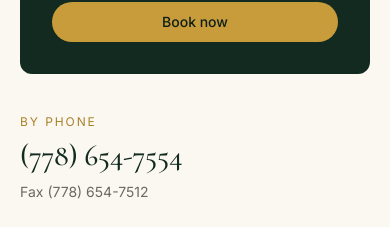
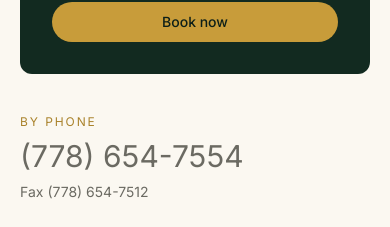
Before and after one commit to BobbyEBaby/website, a Next.js app: page /contact in a window 390 px wide. Shown: the part 1583-1810 px from the top of the page. Built offline with nearby package versions, Linux system fonts and the light colour scheme.

Commit message:
Contact: style phone number to match fax text
Co-Authored-By: Claude Opus 4.7 <noreply@anthropic.com>

```diff
--- a/src/app/contact/page.tsx
+++ b/src/app/contact/page.tsx
@@ -25,7 +25,7 @@ export default function ContactPage() {
           <ContactBlock label="By phone">
             <a
               href={`tel:${firm.phone}`}
-              className="font-display text-3xl text-[color:var(--color-forest-900)] hover:text-[color:var(--color-forest-700)]"
+              className="text-3xl text-[color:var(--color-ink-500)] hover:text-[color:var(--color-forest-700)]"
             >
               {firm.phoneDisplay}
             </a>
```
